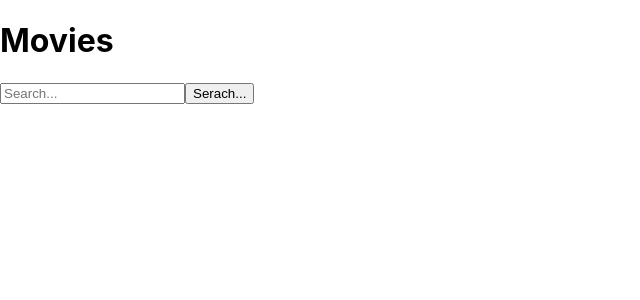
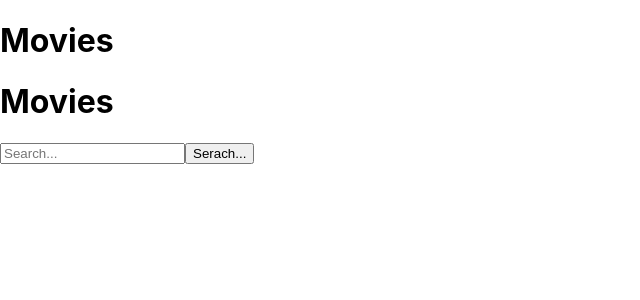
Before and after one commit to Batu-Alp/ReactMovieApp, a React (Create React App) app: page / in a window 1280 px wide. Shown: the top 300 px of the page, without its empty margins (0-640 px from the left). Built offline with nearby package versions, Linux system fonts and the light colour scheme.

Commit message:
Search Box

```diff
--- a/src/App.js
+++ b/src/App.js
@@ -95,6 +95,7 @@ function App() {
 
       <div className='row d-flex align-items-center mt-4 mb-4'>
       <h1>Movies</h1>
+      <h1>Movies</h1>
 
       <div className='col col-sm-4'>
 			    <form className='search-box'>
```
